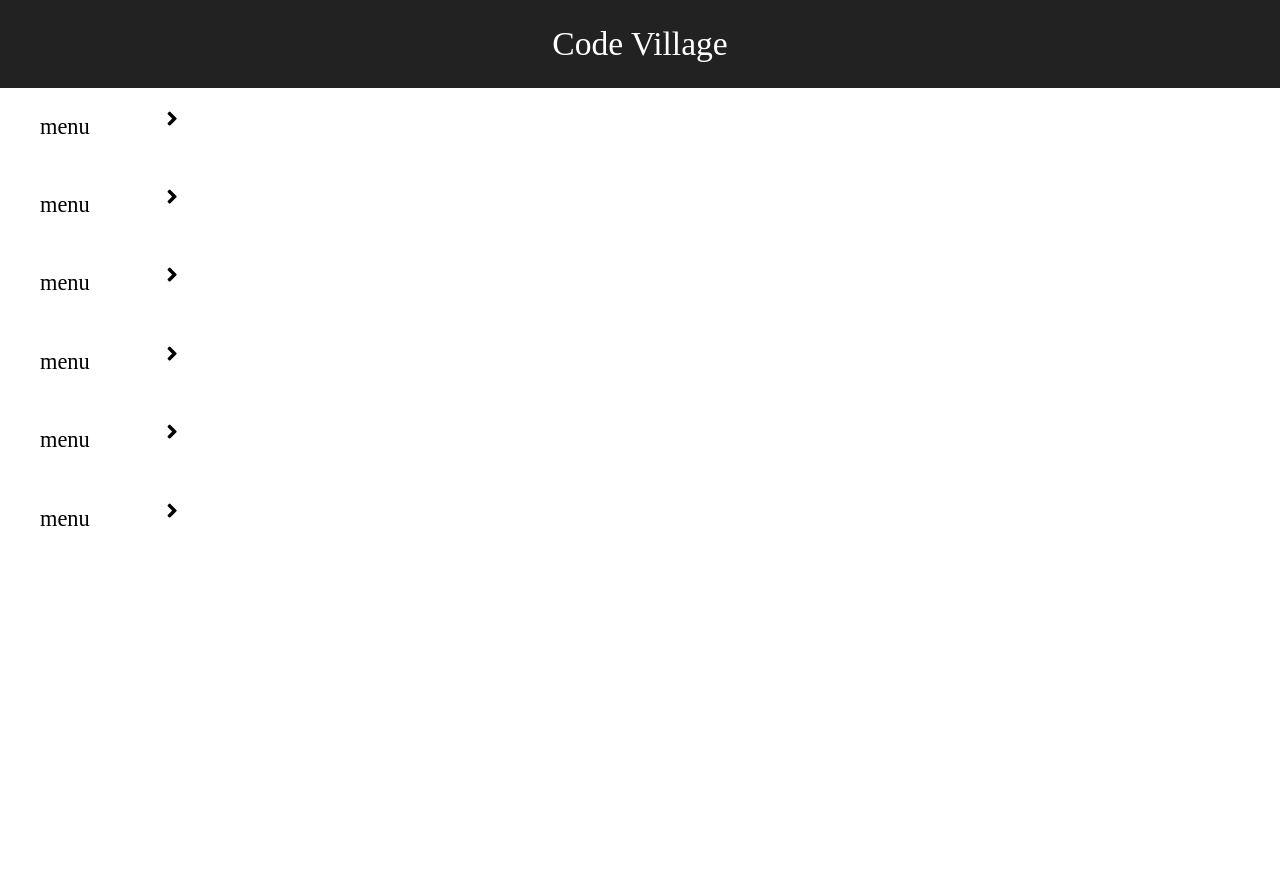
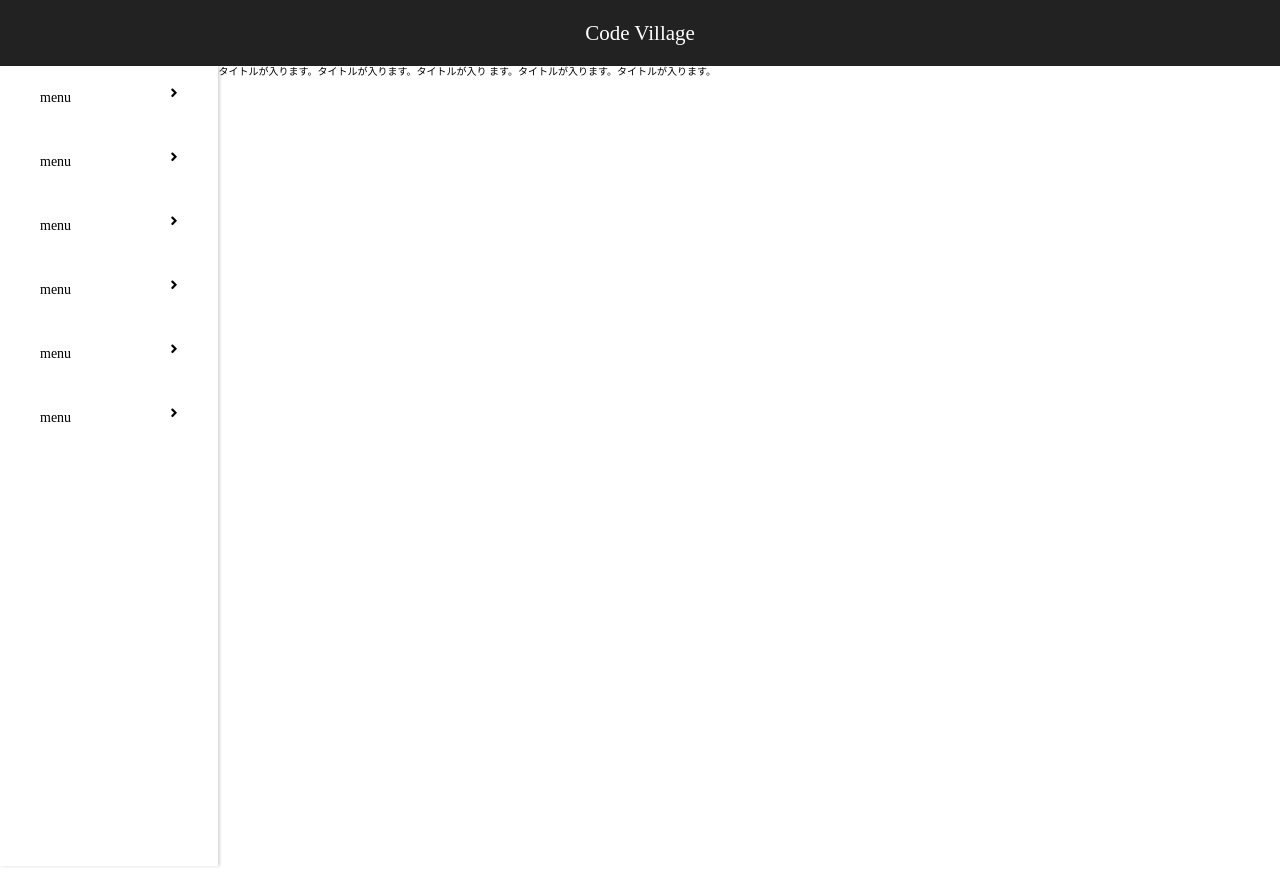
Before and after one commit to yuseimykw/homeWork3, a website built with webpack: page dist/index.html in a window 1280 px wide. After the commit the page ends 800 px from the top, so only its background shows below. Built offline with nearby package versions, Linux system fonts and the light colour scheme.

Commit message:
hrmlとcssを多少いじった

```diff
--- /dev/null
+++ b/src/scss/_lib.scss
@@ -0,0 +1,11 @@
+html {
+    font-size: 62.5%;
+}
+
+.content_wrap {
+    display: flex;
+    .wrap {
+        width: 83%;
+        margin-left: 17%;
+    }
+}
--- a/src/scss/_menu.scss
+++ b/src/scss/_menu.scss
@@ -1,6 +1,9 @@
 .menu {
     height: 100vh;
     width: 17%;
+    position: fixed;
+    z-index: 10;
+    box-shadow: 2px 0 3px #00000029;
     &_item {
         display: flex;
         justify-content:space-between;
--- /dev/null
+++ b/src/scss/_top.scss
@@ -0,0 +1,14 @@
+.top {
+    display: flex;
+
+    .other_items {
+        .first {
+        }
+        .second {
+        }
+    }
+}
+
+.top_item {
+    border: solid 1px white;
+}
--- a/src/scss/main.scss
+++ b/src/scss/main.scss
@@ -1,3 +1,5 @@
 @import "reset";
+@import "lib";
 @import "header";
 @import "menu";
+@import "top";
```
Also changed, not shown: dist/index.html, dist/style/main.css.
